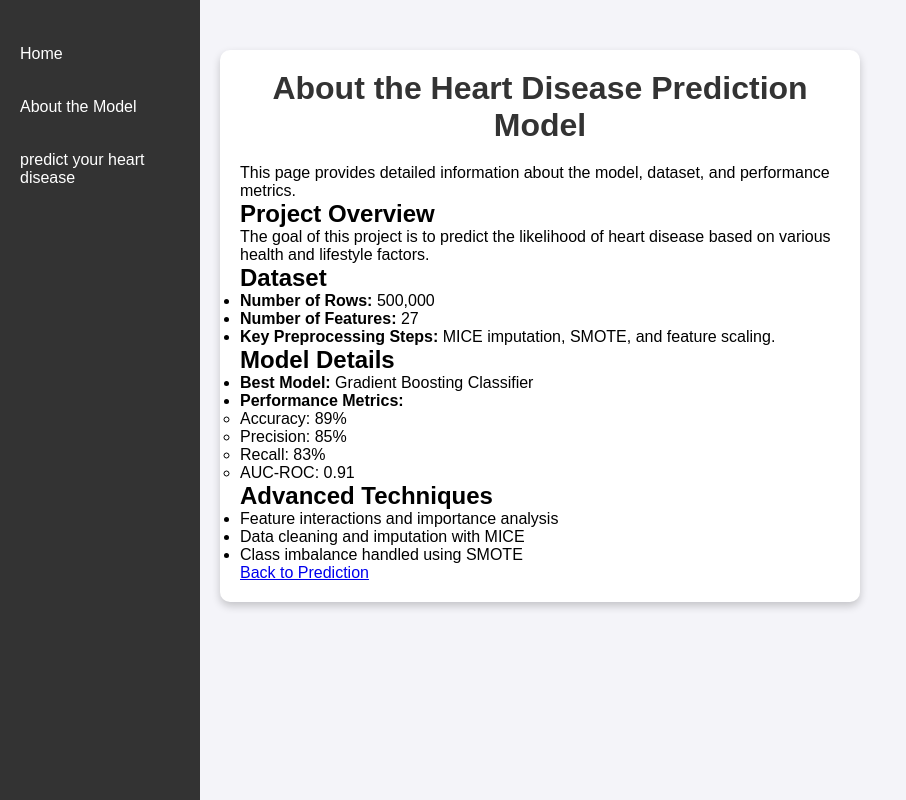
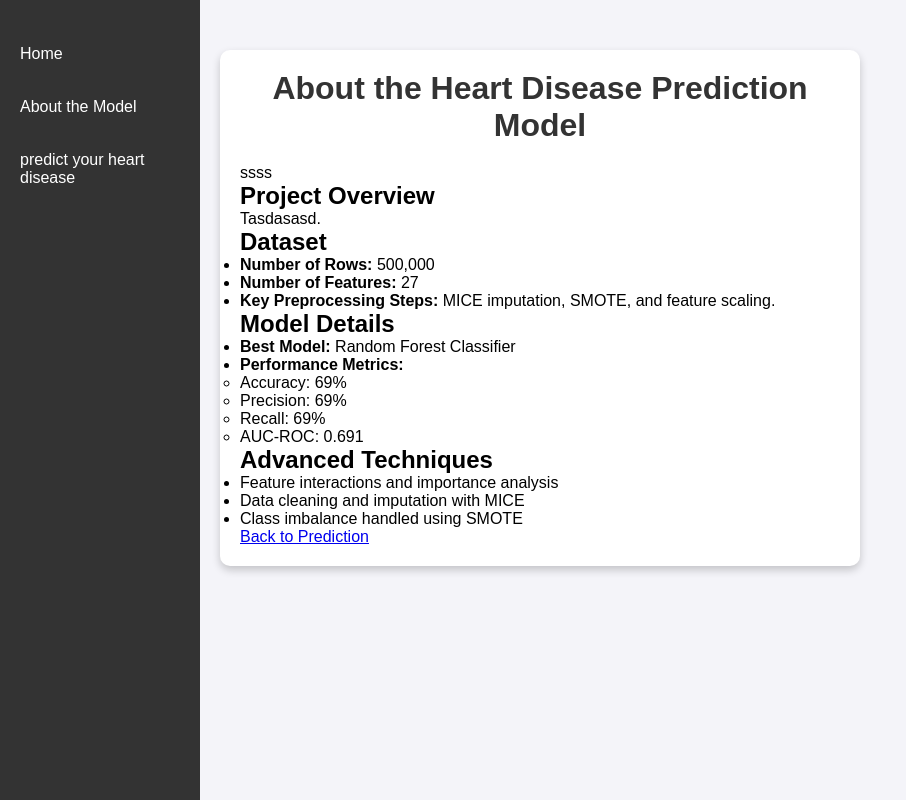
Before and after one commit to zawsq/HeartDiseasePredictor_Model, a Flask app: page /about_the_model in a window 1280 px wide. Shown: the whole page, without its empty margins (0-906 px from the left). Run offline with Flask 3, Linux system fonts and the light colour scheme.

Commit message:
making documentation

```diff
--- a/deployment/Website/templates/about_the_model.html
+++ b/deployment/Website/templates/about_the_model.html
@@ -17,10 +17,10 @@
 <body>
     <div class="container">
         <h1>About the Heart Disease Prediction Model</h1>
-        <p>This page provides detailed information about the model, dataset, and performance metrics.</p>
+        <p>ssss</p>
 
         <h2>Project Overview</h2>
-        <p>The goal of this project is to predict the likelihood of heart disease based on various health and lifestyle factors.</p>
+        <p>Tasdasasd.</p>
 
         <h2>Dataset</h2>
         <ul>
@@ -31,13 +31,13 @@
 
         <h2>Model Details</h2>
         <ul>
-            <li><strong>Best Model:</strong> Gradient Boosting Classifier</li>
+            <li><strong>Best Model:</strong> Random Forest Classifier</li>
             <li><strong>Performance Metrics:</strong>
                 <ul>
-                    <li>Accuracy: 89%</li>
-                    <li>Precision: 85%</li>
-                    <li>Recall: 83%</li>
-                    <li>AUC-ROC: 0.91</li>
+                    <li>Accuracy: 69%</li>
+                    <li>Precision: 69%</li>
+                    <li>Recall: 69%</li>
+                    <li>AUC-ROC: 0.691</li>
                 </ul>
             </li>
         </ul>
```
Also changed, not shown: README.md.
